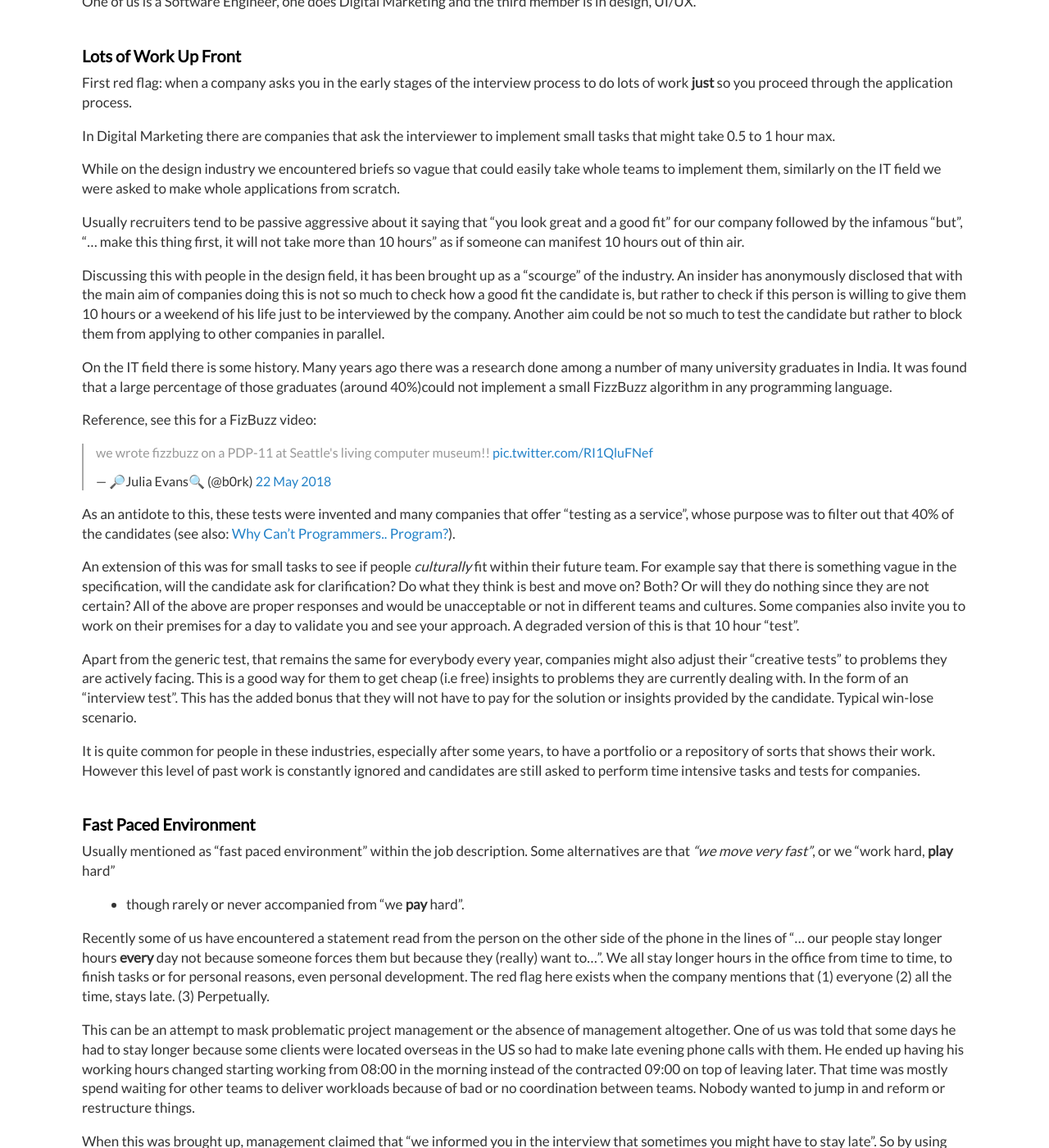
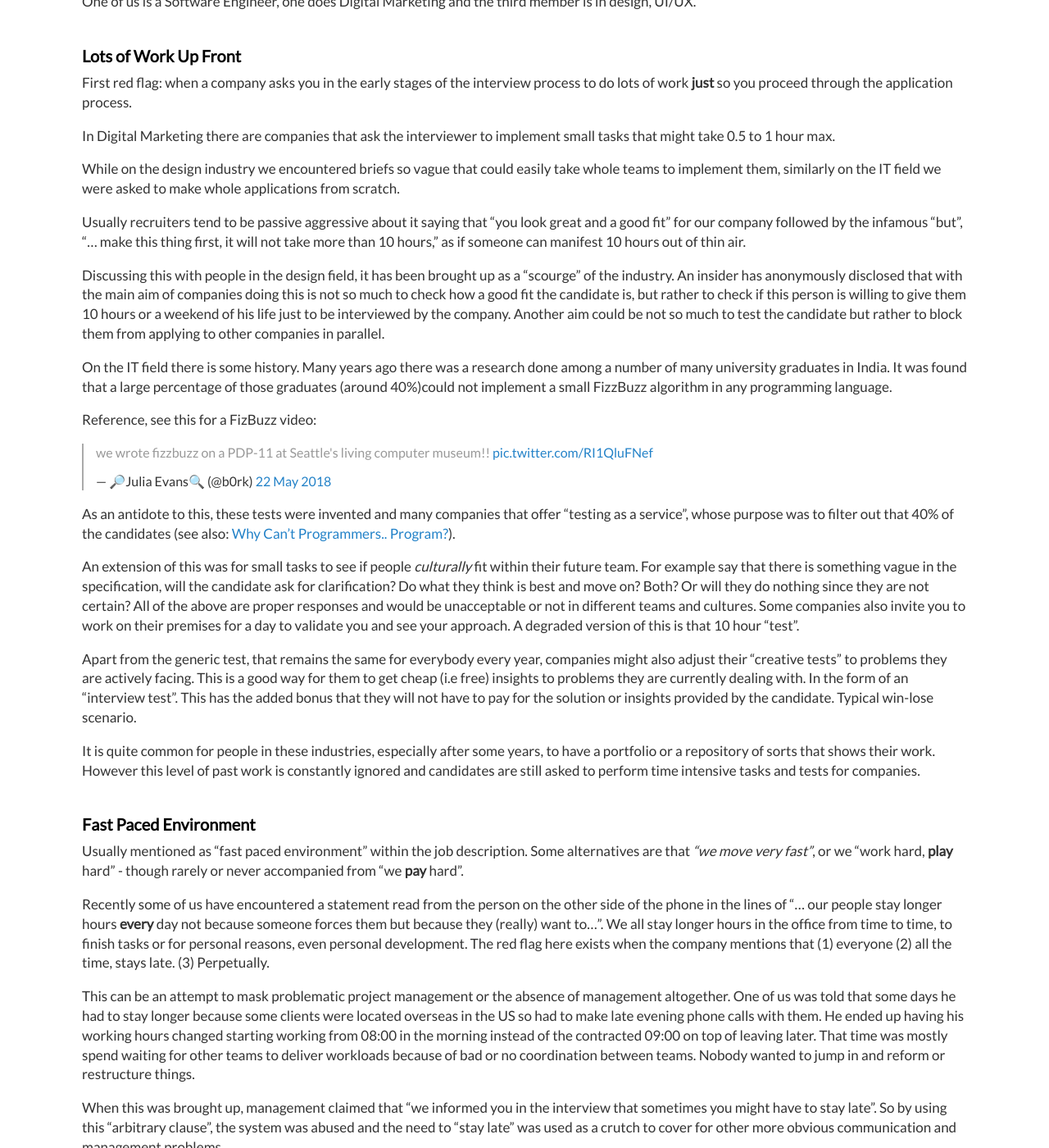
Before and after one commit to dimitrismistriotis/dimitrismistriotis.github.io, a Jekyll site: the page built from _posts/2018-05-24-red_flags_in_interviews.md, in a window 1280 px wide and 1400 px high, scrolled down 635 px. Shown: the whole window at 82% size. Built offline with Jekyll 4.4.1, drawn with Linux system fonts in a browser that asks for light colours; comment, search, counter and statistics services are not loaded.

Commit message:
Small corrections for markdown.

```diff
--- a/_posts/2018-05-24-red_flags_in_interviews.md
+++ b/_posts/2018-05-24-red_flags_in_interviews.md
@@ -54,7 +54,7 @@
 
 Usually recruiters tend to be passive aggressive about it saying that
 "you look great and a good fit" for our company followed by the infamous "but",
-"... make this thing first, it will not take more than 10 hours" as if someone
+"... make this thing first, it will not take more than 10 hours," as if someone
 can manifest 10 hours out of thin air.
 
 Discussing this with people in the design field, it has been brought up as a
@@ -103,8 +103,8 @@
 ## Fast Paced Environment
 
 Usually mentioned as "fast paced environment" within the job description. Some
-alternatives are that *"we move very fast"*, or we "work hard, **play** hard"
-- though rarely or never accompanied from "we **pay** hard".
+alternatives are that *"we move very fast"*, or we "work hard, **play** hard" -
+though rarely or never accompanied from "we **pay** hard".
 
 Recently some of us have encountered a statement read from the person on the
 other side of the phone  in the lines of "... our people stay longer hours
```
